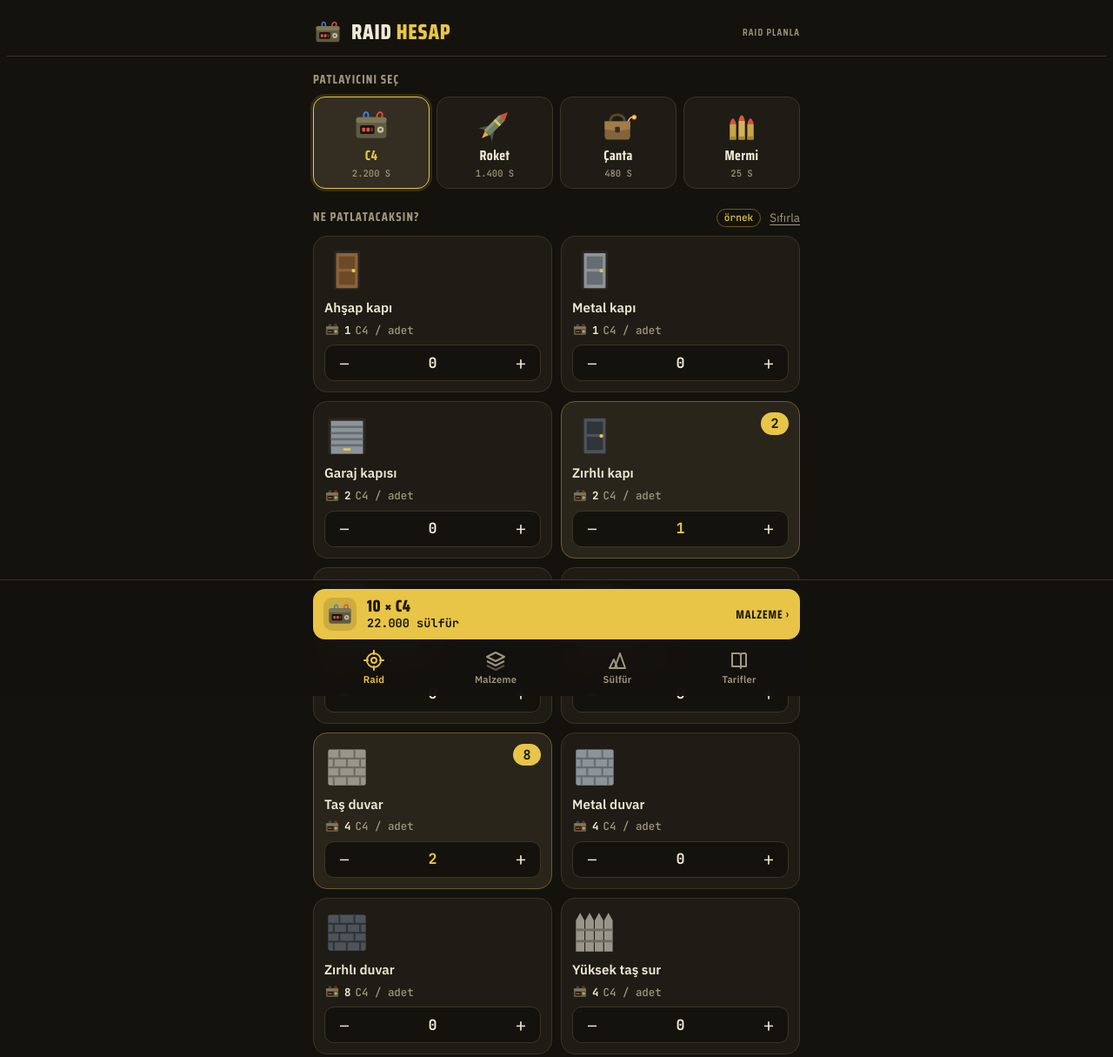
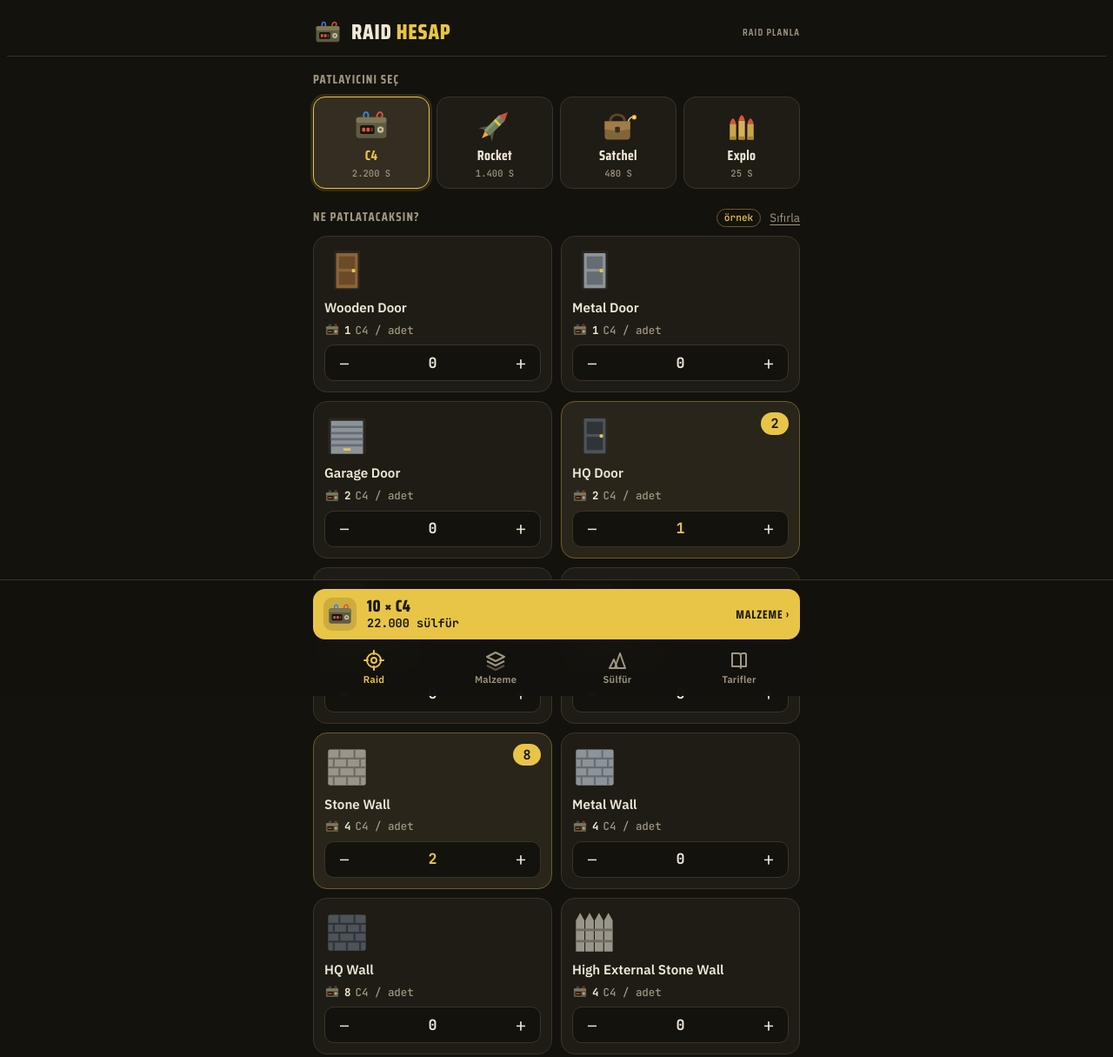
Before and after one commit to kagan4545/Tak-lma-, a plain HTML site: page index.html in a window 1280 px wide. Shown: the top 1215 px of the page at 87% size. Drawn offline with Linux system fonts and the light colour scheme.

Commit message:
Oyundaki eşya adları ve HQ isimlendirmesi
Co-Authored-By: Claude Opus 5.5 <noreply@anthropic.com>
Claude-Session: https://claude.ai/code/session_01WwQXpJGB6JbEtLAc4K7hMJ

```diff
--- a/index.html
+++ b/index.html
@@ -398,30 +398,30 @@ const ico = (id, cls = "i", style = "") => `<svg class="${cls}"${style ? ` style
 const fmt = n => Math.round(n).toLocaleString("tr-TR");
 
 const MAT = {
-  sulfur:     { name: "Sülfür",              icon: "sulfur" },
-  gp:         { name: "Barut",               icon: "gp" },
-  char:       { name: "Kömür",               icon: "char" },
-  frag:       { name: "Metal parça",         icon: "frag" },
-  lgf:        { name: "Düşük kalite yakıt",  icon: "lgf" },
-  explosives: { name: "Patlayıcı",           icon: "explosives" },
-  beancan:    { name: "Beancan bombası",     icon: "beancan" },
-  cloth:      { name: "Bez",                 icon: "cloth" },
-  tech:       { name: "Tech trash",          icon: "tech" },
-  pipe:       { name: "Metal boru",          icon: "pipe" },
-  rope:       { name: "İp",                  icon: "rope" },
-  stash:      { name: "Küçük sandık",        icon: "stash" },
+  sulfur:     { name: "Sulfur",          icon: "sulfur" },
+  gp:         { name: "Gun Powder",      icon: "gp" },
+  char:       { name: "Charcoal",        icon: "char" },
+  frag:       { name: "Metal Fragments", icon: "frag" },
+  lgf:        { name: "Low Grade Fuel",  icon: "lgf" },
+  explosives: { name: "Explosives",      icon: "explosives" },
+  beancan:    { name: "Beancan Grenade", icon: "beancan" },
+  cloth:      { name: "Cloth",           icon: "cloth" },
+  tech:       { name: "Tech Trash",      icon: "tech" },
+  pipe:       { name: "Metal Pipe",      icon: "pipe" },
+  rope:       { name: "Rope",            icon: "rope" },
+  stash:      { name: "Small Stash",     icon: "stash" },
 };
 // Doğrudan tarif (1 adet için)
 const EXP = {
-  c4:      { name: "C4",     long: "C4 (Timed Explosive)", icon: "c4",      ins: { explosives: 20, cloth: 5, tech: 2 } },
-  rocket:  { name: "Roket",  long: "Roket",                icon: "rocket",  ins: { explosives: 10, gp: 150, pipe: 2 } },
-  satchel: { name: "Çanta",  long: "Satchel Charge",       icon: "satchel", ins: { beancan: 4, stash: 1, rope: 1 } },
-  ammo:    { name: "Mermi",  long: "Patlayıcı 5.56 mermi", icon: "ammo",    ins: { gp: 10, sulfur: 5, frag: 5 } },
+  c4:      { name: "C4",      long: "Timed Explosive Charge", icon: "c4",      ins: { explosives: 20, cloth: 5, tech: 2 } },
+  rocket:  { name: "Rocket",  long: "Rocket",               icon: "rocket",  ins: { explosives: 10, gp: 150, pipe: 2 } },
+  satchel: { name: "Satchel", long: "Satchel Charge",       icon: "satchel", ins: { beancan: 4, stash: 1, rope: 1 } },
+  ammo:    { name: "Explo",   long: "Explosive 5.56 Rifle Ammo", icon: "ammo",    ins: { gp: 10, sulfur: 5, frag: 5 } },
 };
 const SUB = [
-  { icon: "explosives", name: "Patlayıcı", out: 1, ins: { gp: 50, sulfur: 10, frag: 10, lgf: 3 } },
-  { icon: "beancan", name: "Beancan bombası", out: 1, ins: { gp: 60, frag: 20 } },
-  { icon: "gp", name: "Barut", out: 10, ins: { sulfur: 20, char: 30 } },
+  { icon: "explosives", name: "Explosives", out: 1, ins: { gp: 50, sulfur: 10, frag: 10, lgf: 3 } },
+  { icon: "beancan", name: "Beancan Grenade", out: 1, ins: { gp: 60, frag: 20 } },
+  { icon: "gp", name: "Gun Powder", out: 10, ins: { sulfur: 20, char: 30 } },
 ];
 const T = {
   wood:  "--t1:#8a6338;--t2:#6b4a27",
@@ -430,16 +430,16 @@ const T = {
   stone: "--t1:#9a958a;--t2:#6f6b63",
 };
 const TARGETS = [
-  { id: "wdoor",  name: "Ahşap kapı",       icon: "door",   tier: "wood",  c4: 1, rocket: 2,  satchel: 2,  ammo: 19 },
-  { id: "sdoor",  name: "Metal kapı",        icon: "door",   tier: "sheet", c4: 1, rocket: 2,  satchel: 4,  ammo: 63 },
-  { id: "gdoor",  name: "Garaj kapısı",     icon: "garage", tier: "sheet", c4: 2, rocket: 3,  satchel: 9,  ammo: 150 },
-  { id: "adoor",  name: "Zırhlı kapı",      icon: "door",   tier: "armor", c4: 2, rocket: 4,  satchel: 12, ammo: 200 },
-  { id: "hatch",  name: "Merdivenli kapak", icon: "hatch",  tier: "sheet", c4: 1, rocket: 2,  satchel: 4,  ammo: 63 },
-  { id: "wwall",  name: "Ahşap duvar",      icon: "wall",   tier: "wood",  c4: 1, rocket: 2,  satchel: 3,  ammo: 49 },
-  { id: "stwall", name: "Taş duvar",        icon: "wall",   tier: "stone", c4: 4, rocket: 10, satchel: 10, ammo: 185 },
-  { id: "smwall", name: "Metal duvar",       icon: "wall",   tier: "sheet", c4: 4, rocket: 8,  satchel: 23, ammo: 400 },
-  { id: "awall",  name: "Zırhlı duvar",     icon: "wall",   tier: "armor", c4: 8, rocket: 15, satchel: 46, ammo: 799 },
-  { id: "hes",    name: "Yüksek taş sur",   icon: "hes",    tier: "stone", c4: 4, rocket: 10, satchel: 10, ammo: 185 },
+  { id: "wdoor",  name: "Wooden Door",      icon: "door",   tier: "wood",  c4: 1, rocket: 2,  satchel: 2,  ammo: 19 },
+  { id: "sdoor",  name: "Metal Door",       icon: "door",   tier: "sheet", c4: 1, rocket: 2,  satchel: 4,  ammo: 63 },
+  { id: "gdoor",  name: "Garage Door",      icon: "garage", tier: "sheet", c4: 2, rocket: 3,  satchel: 9,  ammo: 150 },
+  { id: "adoor",  name: "HQ Door",          icon: "door",   tier: "armor", c4: 2, rocket: 4,  satchel: 12, ammo: 200 },
+  { id: "hatch",  name: "Ladder Hatch",     icon: "hatch",  tier: "sheet", c4: 1, rocket: 2,  satchel: 4,  ammo: 63 },
+  { id: "wwall",  name: "Wood Wall",        icon: "wall",   tier: "wood",  c4: 1, rocket: 2,  satchel: 3,  ammo: 49 },
+  { id: "stwall", name: "Stone Wall",       icon: "wall",   tier: "stone", c4: 4, rocket: 10, satchel: 10, ammo: 185 },
+  { id: "smwall", name: "Metal Wall",       icon: "wall",   tier: "sheet", c4: 4, rocket: 8,  satchel: 23, ammo: 400 },
+  { id: "awall",  name: "HQ Wall",          icon: "wall",   tier: "armor", c4: 8, rocket: 15, satchel: 46, ammo: 799 },
+  { id: "hes",    name: "High External Stone Wall", icon: "hes",    tier: "stone", c4: 4, rocket: 10, satchel: 10, ammo: 185 },
 ];
 
 // E adet patlayıcı için tüm malzeme dökümü
```
